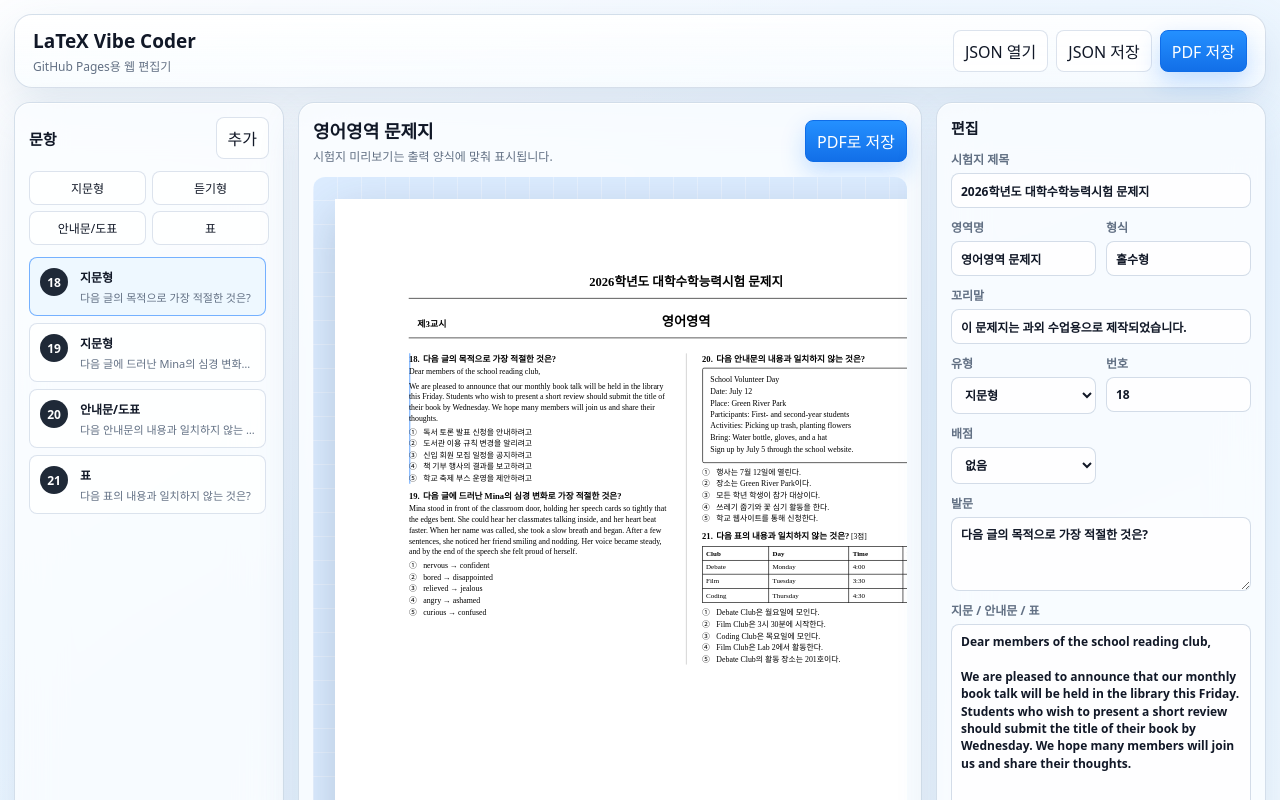
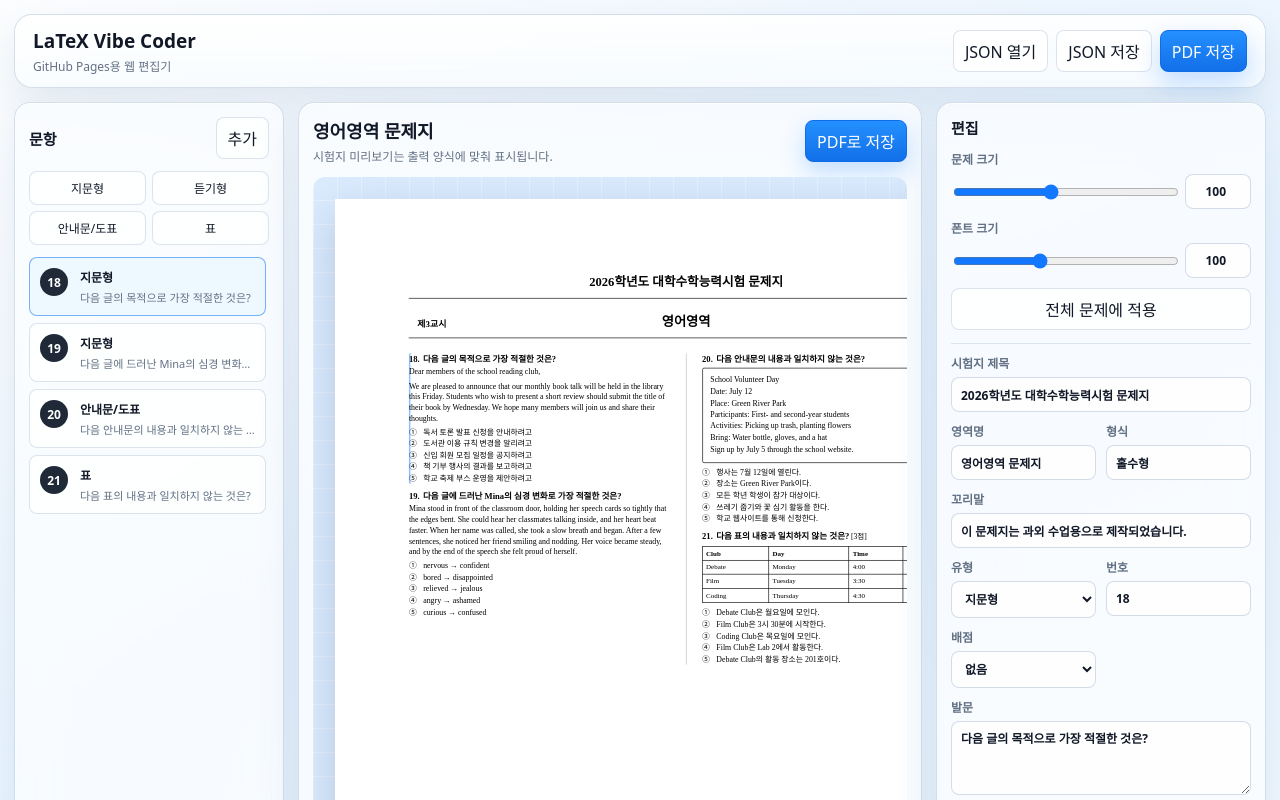
Before and after one commit to sprakids/latex-vibe-coder, a React (Vite) app in the folder web-src/: page / in a window 1280 px wide. Shown: the top 800 px of the page. Built offline with nearby package versions, Linux system fonts and the light colour scheme.

Commit message:
Add question size controls

```diff
--- a/web-src/src/main.jsx
+++ b/web-src/src/main.jsx
@@ -3,6 +3,10 @@ import { createRoot } from "react-dom/client";
 import "./styles.css";
 
 const choiceMarks = ["①", "②", "③", "④", "⑤"];
+const DEFAULT_QUESTION_SIZE = 100;
+const DEFAULT_FONT_SIZE = 100;
+const QUESTION_SIZE_RANGE = { min: 70, max: 140 };
+const FONT_SIZE_RANGE = { min: 70, max: 150 };
 
 const questionTypes = [
   ["passage", "지문형"],
@@ -61,6 +65,53 @@ function previewEditableClassName(baseClass, activeFieldKey, target) {
     .join(" ");
 }
 
+function clampPercent(value, range, fallback = 100) {
+  const number = Number(value);
+  if (!Number.isFinite(number)) return fallback;
+  return Math.min(range.max, Math.max(range.min, Math.round(number)));
+}
+
+function questionSize(question) {
+  return clampPercent(question.size, QUESTION_SIZE_RANGE, DEFAULT_QUESTION_SIZE);
+}
+
+function questionFontSize(question) {
+  return clampPercent(question.fontSize, FONT_SIZE_RANGE, DEFAULT_FONT_SIZE);
+}
+
+function pt(value) {
+  return `${Number(value.toFixed(2))}pt`;
+}
+
+function questionStyle(question) {
+  const sizeScale = questionSize(question) / 100;
+  const fontScale = questionFontSize(question) / 100;
+  const effectiveFontScale = sizeScale * fontScale;
+  return {
+    "--question-margin-bottom": pt(8 * sizeScale),
+    "--question-font-size": pt(9.35 * effectiveFontScale),
+    "--question-heading-gap": pt(4 * sizeScale),
+    "--question-heading-margin-bottom": pt(3 * sizeScale),
+    "--question-heading-font-size": pt(10.2 * effectiveFontScale),
+    "--question-score-margin-left": pt(2 * sizeScale),
+    "--question-score-font-size": pt(9 * effectiveFontScale),
+    "--question-paragraph-margin-bottom": pt(4 * sizeScale),
+    "--question-choice-margin-top": pt(2 * sizeScale),
+    "--question-choice-gap": pt(5 * sizeScale),
+    "--question-choice-margin-bottom": pt(1.2 * sizeScale),
+    "--question-choice-mark-width": pt(12 * sizeScale),
+    "--question-notice-margin-top": pt(4 * sizeScale),
+    "--question-notice-margin-bottom": pt(5 * sizeScale),
+    "--question-notice-padding-y": pt(8 * sizeScale),
+    "--question-notice-padding-x": pt(9 * sizeScale),
+    "--question-table-margin-top": pt(5 * sizeScale),
+    "--question-table-margin-bottom": pt(6 * sizeScale),
+    "--question-table-font-size": pt(8.3 * effectiveFontScale),
+    "--question-table-padding-y": pt(3 * sizeScale),
+    "--question-table-padding-x": pt(4 * sizeScale),
+  };
+}
+
 function createQuestion(number, kind = "passage") {
   const prompts = {
     passage: "다음 글의 주제로 가장 적절한 것은?",
@@ -78,6 +129,8 @@ function createQuestion(number, kind = "passage") {
     prompt: prompts[kind] || prompts.custom,
     passage: "",
     choices: ["", "", "", "", ""],
+    size: DEFAULT_QUESTION_SIZE,
+    fontSize: DEFAULT_FONT_SIZE,
     answer: "",
     note: "",
   };
@@ -226,11 +279,25 @@ function ExamQuestion({ activeFieldKey, onPreviewEdit, question, selectedId }) {
   const visibleChoices = question.choices
     .map((choice, index) => ({ choice, index }))
     .filter(({ choice }) => choice.trim());
+  const sizeTarget = { questionId: question.id, field: "size" };
   const numberTarget = { questionId: question.id, field: "number" };
   const promptTarget = { questionId: question.id, field: "prompt" };
   const scoreTarget = { questionId: question.id, field: "score" };
+  const isSizingActive = activeFieldKey === previewElementKey(sizeTarget);
   return (
-    <section className={`exam-question ${question.id === selectedId ? "preview-question-selected" : ""}`}>
+    <section
+      className={[
+        "exam-question",
+        "preview-question-clickable",
+        question.id === selectedId ? "preview-question-selected" : "",
+        isSizingActive ? "preview-question-size-active" : "",
+      ]
+        .filter(Boolean)
+        .join(" ")}
+      style={questionStyle(question)}
+      title="문제 크기 조정"
+      onClick={() => onPreviewEdit?.(sizeTarget)}
+    >
       <h3>
         <span
           className={previewEditableClassName("question-number", activeFieldKey, numberTarget)}
@@ -408,6 +475,23 @@ function App() {
     }));
   }
 
+  function patchQuestionSizing(field, value) {
+    if (!selected) return;
+    const range = field === "fontSize" ? FONT_SIZE_RANGE : QUESTION_SIZE_RANGE;
+    const fallback = field === "fontSize" ? DEFAULT_FONT_SIZE : DEFAULT_QUESTION_SIZE;
+    patchQuestion(selected.id, { [field]: clampPercent(value, range, fallback) });
+  }
+
+  function applySizingToAllQuestions() {
+    if (!selected) return;
+    const size = questionSize(selected);
+    const fontSize = questionFontSize(selected);
+    updateDocument((doc) => ({
+      ...doc,
+      questions: doc.questions.map((question) => ({ ...question, size, fontSize })),
+    }));
+  }
+
   function addQuestion(kind = "passage") {
     const nextNumber = Math.max(17, ...document.questions.map((q) => Number(q.number) || 0)) + 1;
     const question = createQuestion(nextNumber, kind);
@@ -557,6 +641,55 @@ function App() {
         <h2>편집</h2>
         {selected ? (
           <div className="form-grid">
+            <div className="sizing-panel wide">
+              <label className={fieldLabelClassName(questionFieldKey(selected.id, "size"), "sizing-label")}>
+                <span>문제 크기</span>
+                <div className="range-line">
+                  <input
+                    ref={bindField(questionFieldKey(selected.id, "size"))}
+                    type="range"
+                    min={QUESTION_SIZE_RANGE.min}
+                    max={QUESTION_SIZE_RANGE.max}
+                    value={questionSize(selected)}
+                    onChange={(event) => patchQuestionSizing("size", event.target.value)}
+                  />
+                  <input
+                    aria-label="문제 크기 값"
+                    className="percent-input"
+                    type="number"
+                    min={QUESTION_SIZE_RANGE.min}
+                    max={QUESTION_SIZE_RANGE.max}
+                    value={questionSize(selected)}
+                    onChange={(event) => patchQuestionSizing("size", event.target.value)}
+                  />
+                </div>
+              </label>
+              <label className={fieldLabelClassName(questionFieldKey(selected.id, "fontSize"), "sizing-label")}>
+                <span>폰트 크기</span>
+                <div className="range-line">
+                  <input
+                    ref={bindField(questionFieldKey(selected.id, "fontSize"))}
+                    type="range"
+                    min={FONT_SIZE_RANGE.min}
+                    max={FONT_SIZE_RANGE.max}
+                    value={questionFontSize(selected)}
+                    onChange={(event) => patchQuestionSizing("fontSize", event.target.value)}
+                  />
+                  <input
+                    aria-label="폰트 크기 값"
+                    className="percent-input"
+                    type="number"
+                    min={FONT_SIZE_RANGE.min}
+                    max={FONT_SIZE_RANGE.max}
+                    value={questionFontSize(selected)}
+                    onChange={(event) => patchQuestionSizing("fontSize", event.target.value)}
+                  />
+                </div>
+              </label>
+              <button className="apply-all" onClick={applySizingToAllQuestions}>
+                전체 문제에 적용
+              </button>
+            </div>
             <label className={fieldLabelClassName(documentFieldKey("examTitle"), "wide")}>
               시험지 제목
               <input
--- a/web-src/src/styles.css
+++ b/web-src/src/styles.css
@@ -297,6 +297,39 @@ label.linked-field textarea {
     0 10px 24px rgba(19, 120, 255, 0.12);
 }
 
+.sizing-panel {
+  grid-column: 1 / -1;
+  display: grid;
+  gap: 10px;
+  padding-bottom: 13px;
+  border-bottom: 1px solid rgba(119, 148, 184, 0.22);
+}
+
+.sizing-label {
+  gap: 6px;
+}
+
+.range-line {
+  display: grid;
+  grid-template-columns: minmax(0, 1fr) 66px;
+  gap: 8px;
+  align-items: center;
+}
+
+input[type="range"] {
+  height: 28px;
+  padding: 0;
+  accent-color: var(--accent);
+}
+
+.percent-input {
+  text-align: right;
+}
+
+.apply-all {
+  width: 100%;
+}
+
 input,
 select,
 textarea {
@@ -378,12 +411,54 @@ textarea {
 }
 
 .exam-question {
+  --question-margin-bottom: 8pt;
+  --question-font-size: 9.35pt;
+  --question-heading-gap: 4pt;
+  --question-heading-margin-bottom: 3pt;
+  --question-heading-font-size: 10.2pt;
+  --question-score-margin-left: 2pt;
+  --question-score-font-size: 9pt;
+  --question-paragraph-margin-bottom: 4pt;
+  --question-choice-margin-top: 2pt;
+  --question-choice-gap: 5pt;
+  --question-choice-margin-bottom: 1.2pt;
+  --question-choice-mark-width: 12pt;
+  --question-notice-margin-top: 4pt;
+  --question-notice-margin-bottom: 5pt;
+  --question-notice-padding-y: 8pt;
+  --question-notice-padding-x: 9pt;
+  --question-table-margin-top: 5pt;
+  --question-table-margin-bottom: 6pt;
+  --question-table-font-size: 8.3pt;
+  --question-table-padding-y: 3pt;
+  --question-table-padding-x: 4pt;
   break-inside: avoid;
-  margin: 0 0 8pt;
+  margin: 0 0 var(--question-margin-bottom);
+  font-size: var(--question-font-size);
+  line-height: 1.36;
+}
+
+.preview-question-clickable {
+  border-radius: 2pt;
+  cursor: pointer;
+  transition:
+    background 0.14s ease,
+    box-shadow 0.14s ease;
+}
+
+.preview-question-clickable:hover {
+  background: rgba(19, 120, 255, 0.035);
 }
 
 .preview-question-selected {
   box-shadow: inset 2pt 0 0 rgba(19, 120, 255, 0.48);
+}
+
+.preview-question-size-active {
+  background: rgba(19, 120, 255, 0.08);
+  box-shadow:
+    inset 2pt 0 0 rgba(19, 120, 255, 0.72),
+    0 0 0 1.2pt rgba(19, 120, 255, 0.34);
 }
 
 .preview-editable {
@@ -415,22 +490,22 @@ textarea {
 
 .exam-question h3 {
   display: flex;
-  gap: 4pt;
-  margin: 0 0 3pt;
-  font-size: 10.2pt;
+  gap: var(--question-heading-gap);
+  margin: 0 0 var(--question-heading-margin-bottom);
+  font-size: var(--question-heading-font-size);
   line-height: 1.28;
   font-weight: 700;
 }
 
 .exam-question h3 em {
-  margin-left: 2pt;
+  margin-left: var(--question-score-margin-left);
   font-style: normal;
-  font-size: 9pt;
+  font-size: var(--question-score-font-size);
   font-weight: 400;
 }
 
 .passage p {
-  margin: 0 0 4pt;
+  margin: 0 0 var(--question-paragraph-margin-bottom);
   text-align: left;
 }
 
@@ -441,25 +516,25 @@ textarea {
 
 .choices {
   list-style: none;
-  margin: 2pt 0 0;
+  margin: var(--question-choice-margin-top) 0 0;
   padding: 0;
 }
 
 .choices li {
   display: flex;
-  gap: 5pt;
-  margin: 0 0 1.2pt;
+  gap: var(--question-choice-gap);
+  margin: 0 0 var(--question-choice-margin-bottom);
   line-height: 1.35;
 }
 
 .choice-mark {
-  flex: 0 0 12pt;
+  flex: 0 0 var(--question-choice-mark-width);
   font-family: "HCR Batang", "HANBatang", "Hancom Batang", Batang, serif;
 }
 
 .notice-box {
-  margin: 4pt 0 5pt;
-  padding: 8pt 9pt;
+  margin: var(--question-notice-margin-top) 0 var(--question-notice-margin-bottom);
+  padding: var(--question-notice-padding-y) var(--question-notice-padding-x);
   border: 0.45pt solid black;
 }
 
@@ -469,15 +544,15 @@ textarea {
 
 .exam-table {
   width: 100%;
-  margin: 5pt 0 6pt;
+  margin: var(--question-table-margin-top) 0 var(--question-table-margin-bottom);
   border-collapse: collapse;
-  font-size: 8.3pt;
+  font-size: var(--question-table-font-size);
   line-height: 1.2;
 }
 
 .exam-table td {
   border: 0.45pt solid black;
-  padding: 3pt 4pt;
+  padding: var(--question-table-padding-y) var(--question-table-padding-x);
   vertical-align: top;
 }
 
@@ -548,7 +623,10 @@ textarea {
     box-shadow: none;
   }
 
+  .preview-question-clickable,
+  .preview-question-clickable:hover,
   .preview-question-selected,
+  .preview-question-size-active,
   .preview-editable,
   .preview-editable:hover,
   .preview-editable:focus-visible,
```
Also changed, not shown: 5 other files (tests, documents, lock files or other folders).
